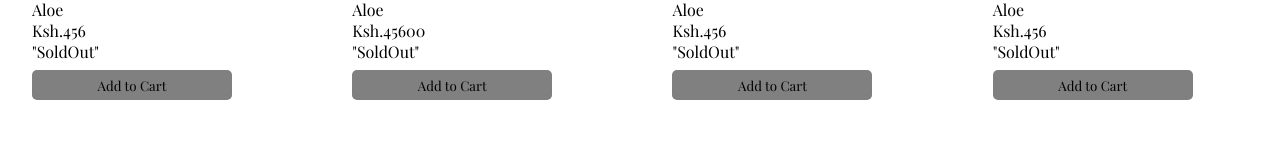
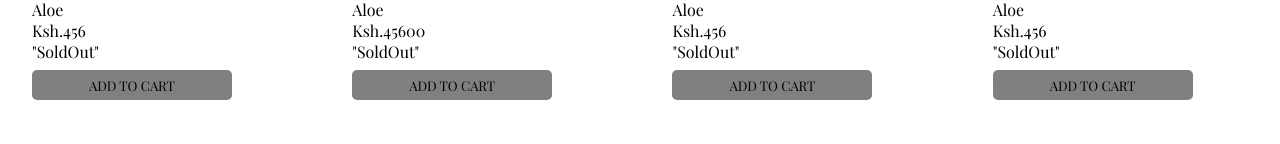
Before and after one commit to luyosamson/BlossomsStore, a React (Create React App) app: page /flower in a window 1280 px wide. Shown: the part 431-575 px from the top of the page. Built offline with nearby package versions, Linux system fonts and the light colour scheme; data requests are answered from the project's data file.

Commit message:
Modified

```diff
--- a/src/components/flowercard/FlowerCard.js
+++ b/src/components/flowercard/FlowerCard.js
@@ -11,7 +11,7 @@ function FlowerCard({newList,handleClick}) {
       <p className='itemName'>{newList.name}</p>
       <p>Ksh.{newList.price}</p>
         <p ><span className='status'>{JSON.stringify(newList.inStock?"InStock":"SoldOut")}</span></p>
-      <button onClick={()=>handleClick(newList)}>Add to Cart</button>
+      <button onClick={()=>handleClick(newList)}>ADD TO CART</button>
 
       </div>
   </li>
```
